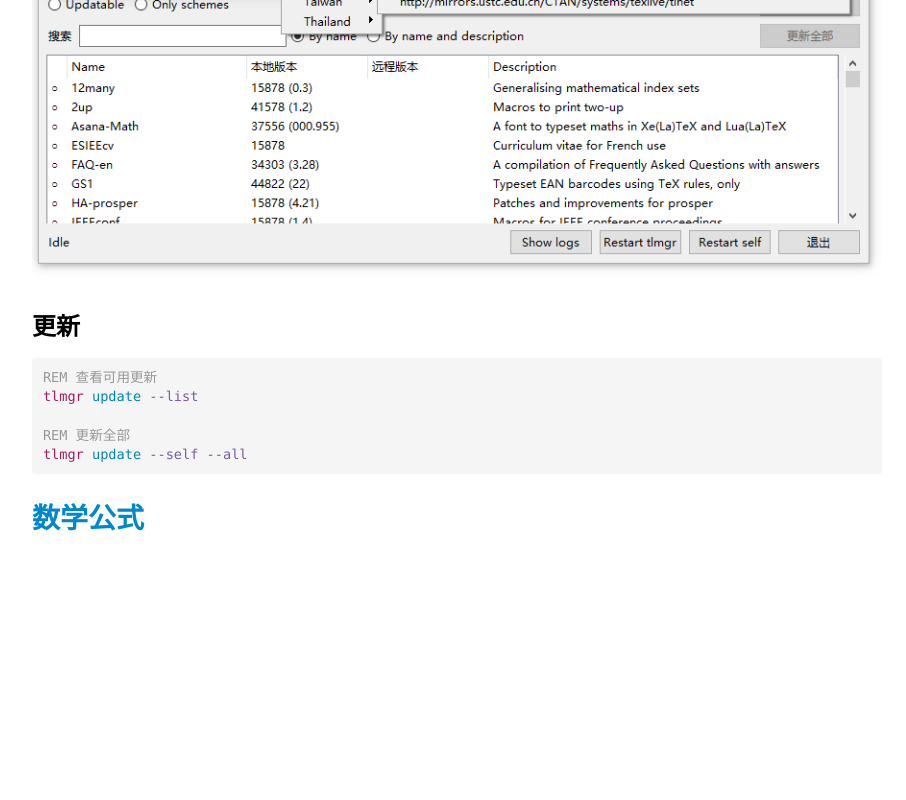
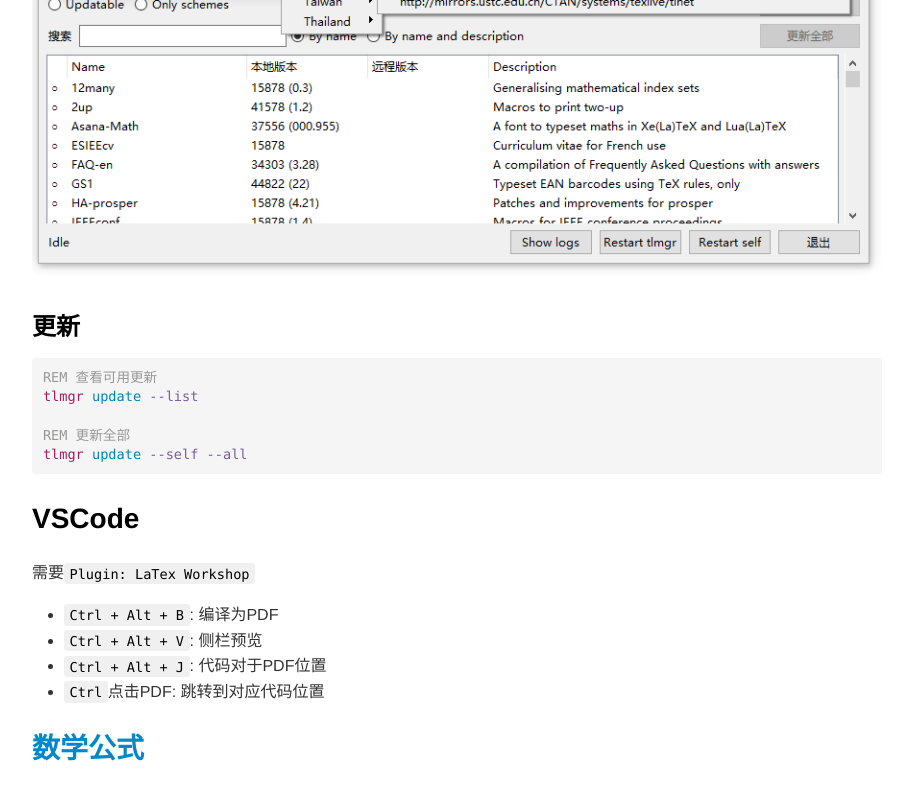
Before and after one commit to zhmhbest/HelloLaTeX, a plain HTML site: page notes/index.html in a window 1280 px wide. Shown: the part 881-1681 px from the top of the page, without its empty margins (183-1089 px from the left). Before the commit the page ends 1473 px from the top, so only its background shows below. Drawn offline with nearby package versions, Linux system fonts and the light colour scheme; files whose address does not match are found by name.

Commit message:
textlive+VSCode

```diff
--- a/notes/index.html
+++ b/notes/index.html
@@ -287,7 +287,16 @@ pre[data-line] .line-highlight[data-end]:after {
 
 <span class="token comment">REM &#x66F4;&#x65B0;&#x5168;&#x90E8;</span>
 <span class="token command"><span class="token keyword">tlmgr</span> update <span class="token parameter attr-name">--self</span> <span class="token parameter attr-name">--all</span></span>
-</pre><h2 class="mume-header" id="%E6%95%B0%E5%AD%A6%E5%85%AC%E5%BC%8Fformulahtml"><a href="./formula.html">&#x6570;&#x5B66;&#x516C;&#x5F0F;</a></h2>
+</pre><h2 class="mume-header" id="vscode">VSCode</h2>
+
+<p>&#x9700;&#x8981;<code>Plugin: LaTex Workshop</code></p>
+<ul>
+<li><code>Ctrl + Alt + B</code>: &#x7F16;&#x8BD1;&#x4E3A;PDF</li>
+<li><code>Ctrl + Alt + V</code>: &#x4FA7;&#x680F;&#x9884;&#x89C8;</li>
+<li><code>Ctrl + Alt + J</code>: &#x4EE3;&#x7801;&#x5BF9;&#x4E8E;PDF&#x4F4D;&#x7F6E;</li>
+<li><code>Ctrl</code>&#x70B9;&#x51FB;PDF: &#x8DF3;&#x8F6C;&#x5230;&#x5BF9;&#x5E94;&#x4EE3;&#x7801;&#x4F4D;&#x7F6E;</li>
+</ul>
+<h2 class="mume-header" id="%E6%95%B0%E5%AD%A6%E5%85%AC%E5%BC%8Fformulahtml"><a href="./formula.html">&#x6570;&#x5B66;&#x516C;&#x5F0F;</a></h2>
 
 
       </div>
```
Also changed, not shown: 1 other file.
